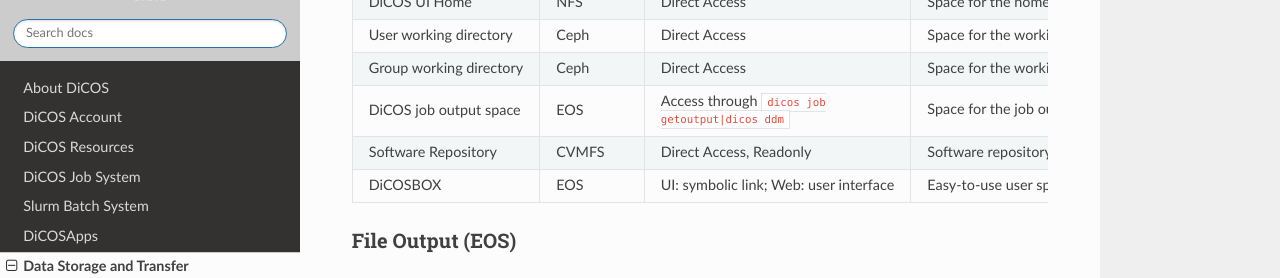
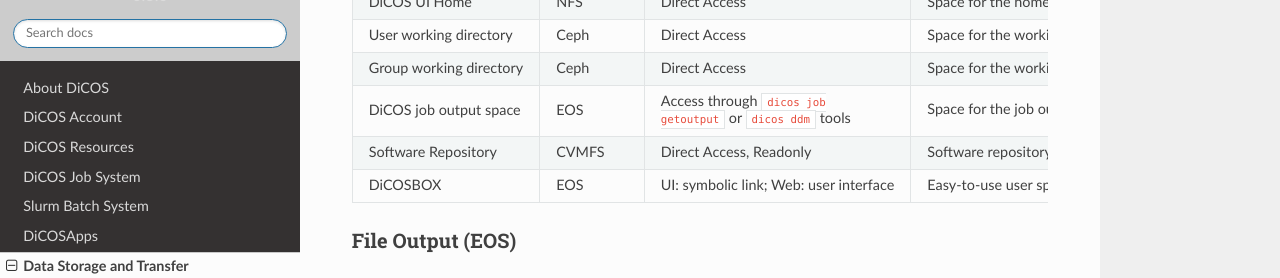
Before and after one commit to ASGCOPS/dicos_document, a Sphinx documentation site: the page built from docs/source/data_storage_transfer.rst, in a window 1280 px wide and 900 px high, scrolled down 901 px. Shown: the part 149-427 px from the top of the window. Built offline with Sphinx 7.4.7 and the Read the Docs theme 2.0.0, drawn with Linux system fonts in a browser that asks for light colours.

Commit message:
Edit data_storage_transfer.rst

```diff
--- a/docs/source/data_storage_transfer.rst
+++ b/docs/source/data_storage_transfer.rst
@@ -60,7 +60,7 @@
      - Yes
    * - DiCOS job output space
      - EOS
-     - Access through ``dicos job getoutput|dicos ddm``
+     - Access through ``dicos job getoutput`` or ``dicos ddm`` tools
      - Space for the job outputs from ``dicos job submit``
      - Yes
    * - Software Repository
```
